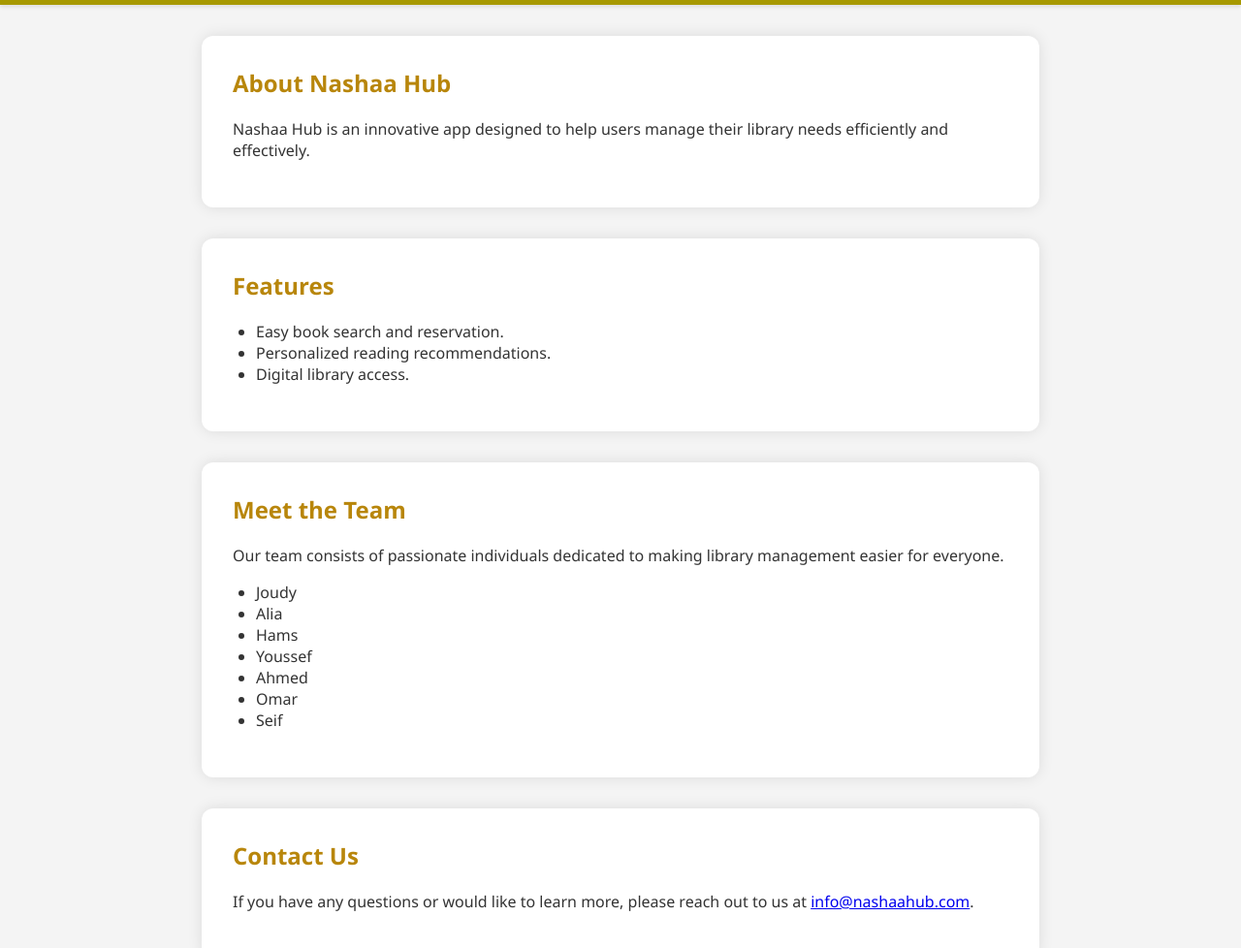
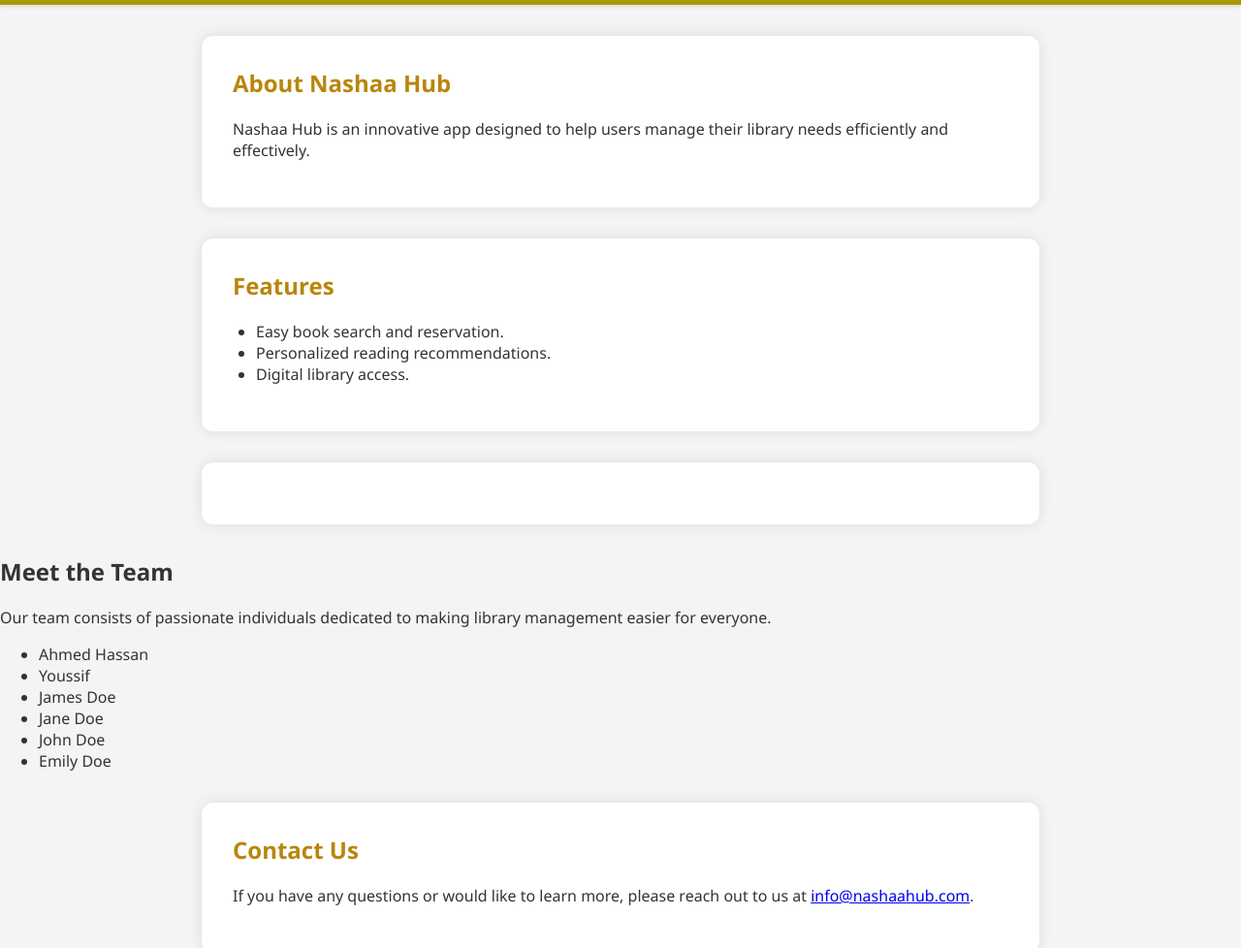
Before and after one commit to EL-Folly/nashaa, a plain HTML site: page index.html in a window 1280 px wide. Shown: the part 108-1086 px from the top of the page at 97% size. Drawn offline with Linux system fonts and the light colour scheme.

Commit message:
Update index.html

```diff
--- a/index.html
+++ b/index.html
@@ -30,6 +30,7 @@
             justify-content: center;
             gap: 1rem;
             margin: 1rem 0 0;
+            flex-wrap: wrap;
         }
         nav ul li {
             margin: 0;
@@ -51,7 +52,8 @@
             background-color: #fff;
             border-radius: 12px;
             box-shadow: 0 0 15px rgba(0, 0, 0, 0.1);
-            max-width: 800px;
+            max-width: 90%;
+            width: 100%;
         }
         section h2 {
             color: #B8860B;
@@ -59,6 +61,11 @@
         }
         section ul {
             padding-left: 1.5rem;
+        }
+        @media (min-width: 768px) {
+            section {
+                max-width: 800px;
+            }
         }
     </style>
 </head>
@@ -89,17 +96,16 @@
         </ul>
     </section>
 
-    <section id="team">
+    <section id="team"></section>
         <h2>Meet the Team</h2>
         <p>Our team consists of passionate individuals dedicated to making library management easier for everyone.</p>
         <ul>
-            <li>Joudy</li>
-            <li>Alia</li>
-            <li>Hams</li>
-            <li>Youssef</li>
-            <li>Ahmed</li>
-            <li>Omar</li>
-            <li>Seif</li>
+            <li>Ahmed Hassan</li>
+            <li>Youssif</li>
+            <li>James Doe</li>
+            <li>Jane Doe</li>
+            <li>John Doe</li>
+            <li>Emily Doe</li>
         </ul>
     </section>
 
```
